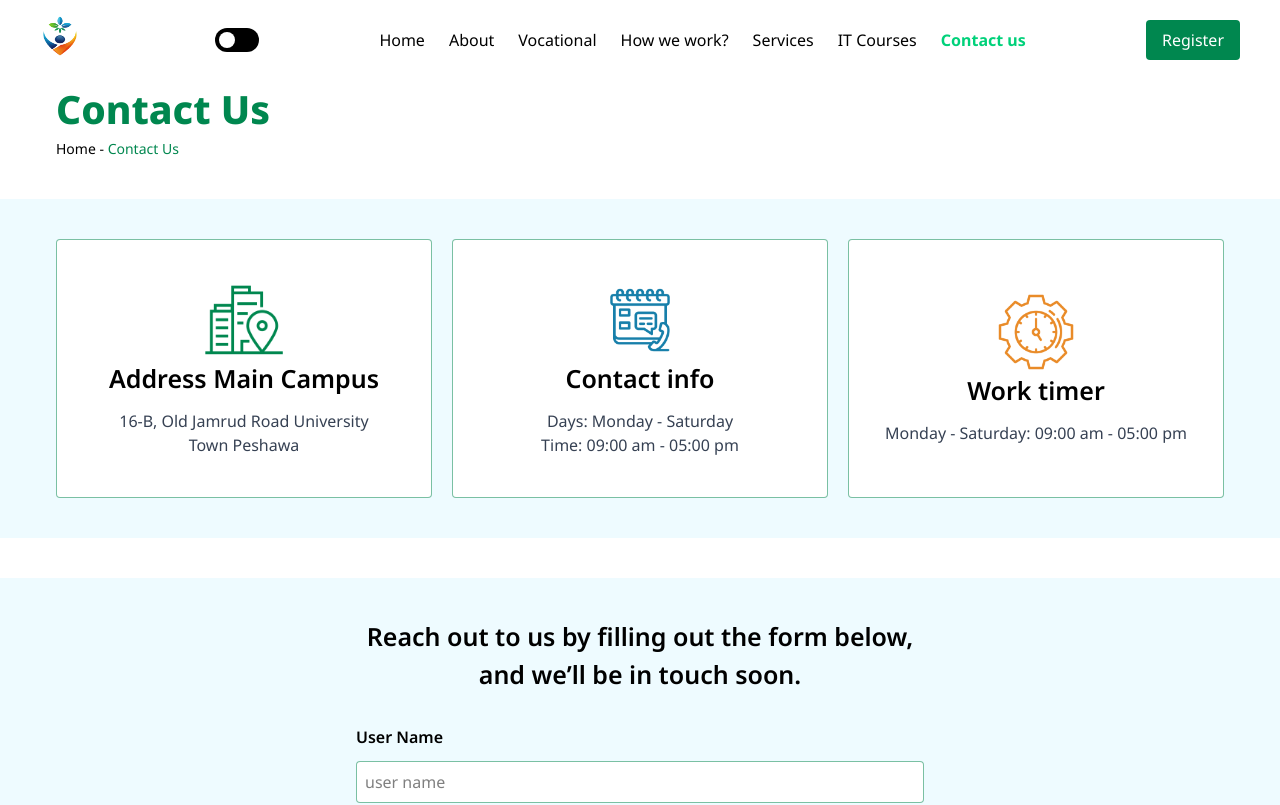
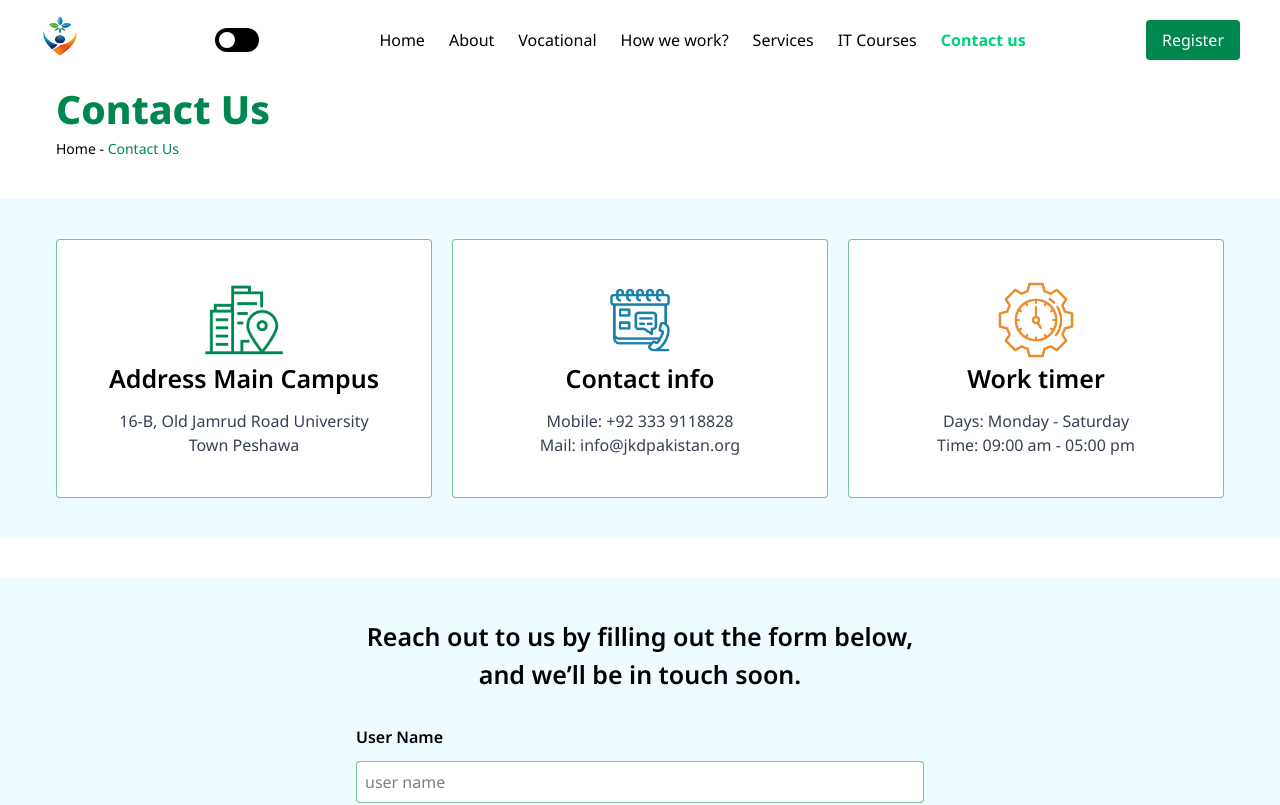
Before and after one commit to abdul-samad-91/JKD_Organization, a Next.js app: page /contact-us in a window 1280 px wide. Shown: the top 805 px of the page. Built offline with nearby package versions, Linux system fonts and the light colour scheme.

Commit message:
add change

```diff
--- a/src/app/contact-us/page.js
+++ b/src/app/contact-us/page.js
@@ -21,16 +21,13 @@ const info = [
         color:"#177faa",
         name: "Contact info",
         icon:icon2,
-        details: [
-            "Days: Monday - Saturday",
-            "Time: 09:00 am - 05:00 pm"
-        ]
+        details: ["Mobile: +92 333 9118828" , "Mail: info@jkdpakistan.org "]
     },
     {
         color:"#e98b28",
         name: "Work timer",
         icon:icon1,
-        details: ["Monday - Saturday: 09:00 am - 05:00 pm"]
+        details: [ "Days: Monday - Saturday","Time: 09:00 am - 05:00 pm" ]
     }
 ];
 
```
